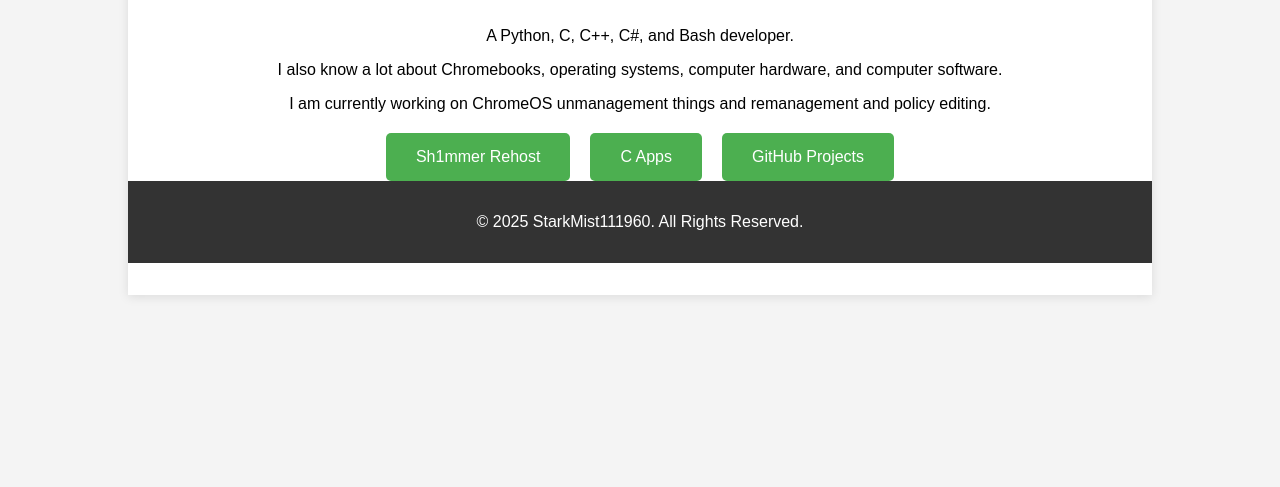
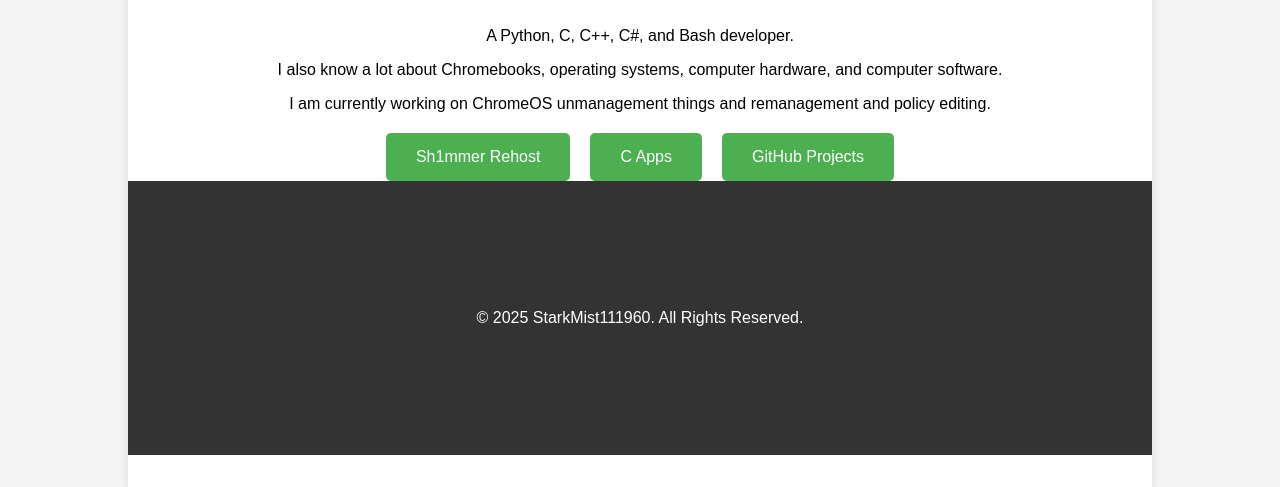
Before and after one commit to StarkMist111960/MySite, a plain HTML site: page index.html in a window 1280 px wide. Shown: the part 333-820 px from the top of the page. Drawn offline with Linux system fonts and the light colour scheme.

Commit message:
Update index.html

```diff
--- a/index.html
+++ b/index.html
@@ -7,15 +7,13 @@
     <meta http-equiv="X-UA-Compatible" content="ie=edge">
     <title>StarkMist111960's Site</title>
 
-    <!-- Internal CSS -->
     <style>
-        /* Basic CSS Styles */
         body {
             font-family: Arial, sans-serif;
             margin: 0;
             padding: 0;
             background-color: #f4f4f4;
-            text-align: center; /* Center the content */
+            text-align: center;
         }
 
         header {
@@ -71,15 +69,14 @@
 
         footer {
             text-align: center;
-            padding: 1em;
+            padding: 7em;
             background-color: #333;
             color: white;
         }
 
-        /* Iframe Styling */
         iframe {
             width: 100%;
-            height: 600px; /* Adjust the height for your iframe */
+            height: 600px;
             border: none;
             margin-top: 20px;
         }
@@ -93,7 +90,6 @@
         <h1>StarkMist111960's Site</h1>
     </header>
 
-    <!-- Main Content Section -->
     <div class="container">
         <h2>About Me</h2>
         <p class="name">StarkMist111960</p>
@@ -101,7 +97,6 @@
         <p>I also know a lot about Chromebooks, operating systems, computer hardware, and computer software.</p>
         <p>I am currently working on ChromeOS unmanagement things and remanagement and policy editing.</p>
 
-        <!-- Button Links Section -->
         <div class="button-container">
             <a href="https://example.com/sh1mmer-rehost">
                 <button>Sh1mmer Rehost</button>
@@ -115,7 +110,7 @@
         </div>
 
 
-    <!-- Footer Section -->
+
     <footer>
         <p>&copy; 2025 StarkMist111960. All Rights Reserved.</p>
     </footer>
```
